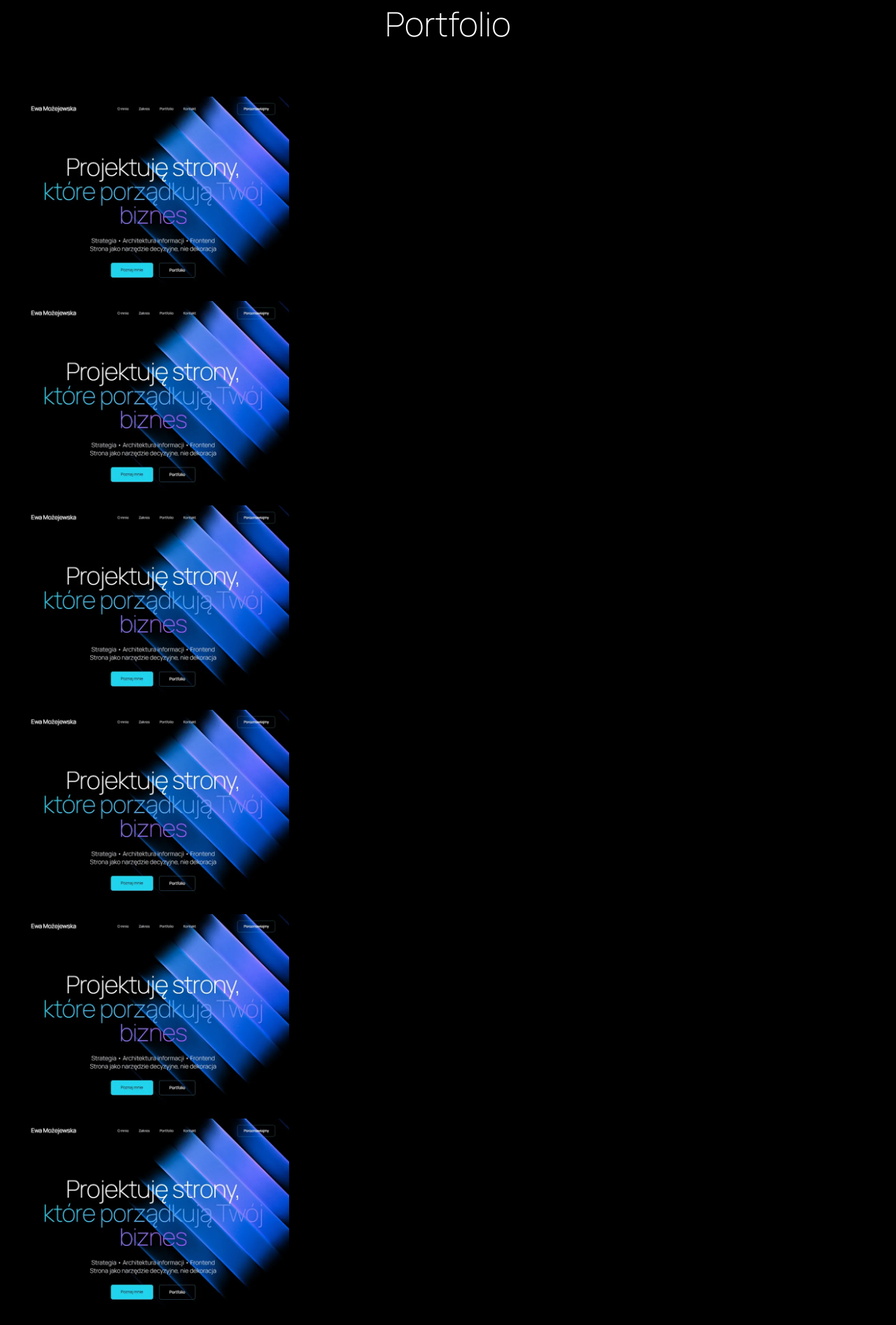
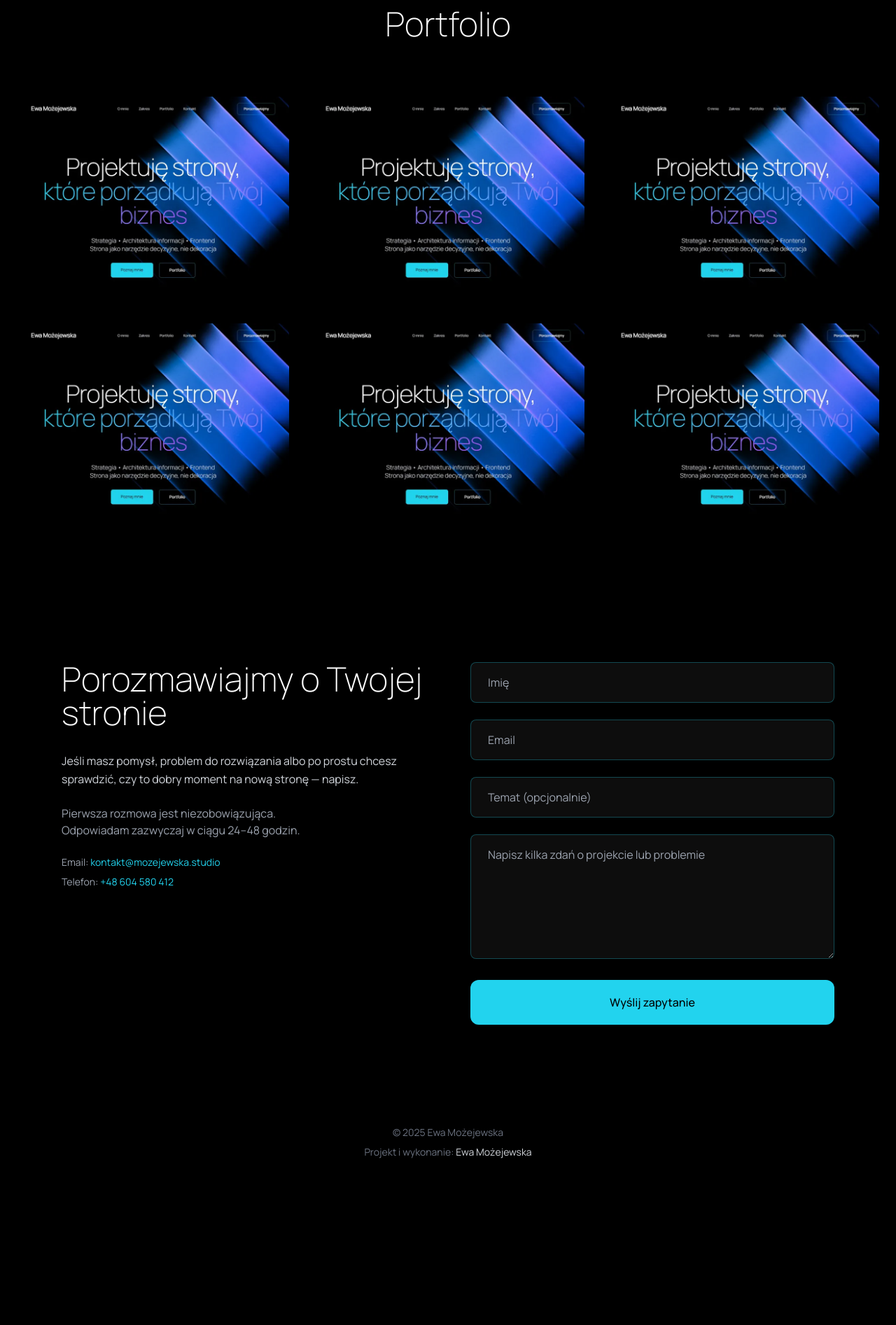
Before and after one commit to itdreamweb/MYSITE, a plain HTML site: page index.html in a window 1280 px wide. Shown: the part 2320-4213 px from the top of the page at 70% size. After the commit the page ends 4024 px from the top, so only its background shows below. Drawn offline with nearby package versions, Linux system fonts and the light colour scheme.

Commit message:
Update index.html

```diff
--- a/index.html
+++ b/index.html
@@ -203,46 +203,36 @@
     </p>
   </section>
 
-  <!-- PORTFOLIO -->
+    <!-- PORTFOLIO -->
   <section id="portfolio" class="container mx-auto px-6 py-24 relative z-10">
     <h2 class="text-4xl md:text-5xl font-extralight text-center mb-20">
       Portfolio
     </h2>
 
-    <div class="grid md:grid-cols-3 gap-8">
+    <!-- Pierwszy rząd – 3 zdjęcia obok siebie -->
+    <div class="grid md:grid-cols-3 gap-8 mb-8">
       <!-- ZDJĘCIA: 800x1000px | pion | max 200KB -->
       <div class="overflow-hidden rounded-2xl">
-        <img src="projekt-1.webp" alt="Projekt strony internetowej" class="w-full h-full object-cover hover:scale-110 transition">
+        <img src="projekt-1.webp" alt="Projekt strony internetowej 1" class="w-full h-full object-cover hover:scale-110 transition duration-500">
+      </div>
+      <div class="overflow-hidden rounded-2xl">
+        <img src="projekt-1.webp" alt="Projekt strony internetowej 2" class="w-full h-full object-cover hover:scale-110 transition duration-500">
+      </div>
+      <div class="overflow-hidden rounded-2xl">
+        <img src="projekt-1.webp" alt="Projekt strony internetowej 3" class="w-full h-full object-cover hover:scale-110 transition duration-500">
       </div>
     </div>
+
+    <!-- Drugi rząd – kolejne 3 zdjęcia obok siebie -->
     <div class="grid md:grid-cols-3 gap-8">
-      <!-- ZDJĘCIA: 800x1000px | pion | max 200KB -->
       <div class="overflow-hidden rounded-2xl">
-        <img src="projekt-1.webp" alt="Projekt strony internetowej" class="w-full h-full object-cover hover:scale-110 transition">
+        <img src="projekt-1.webp" alt="Projekt strony internetowej 4" class="w-full h-full object-cover hover:scale-110 transition duration-500">
       </div>
-    </div>
-    <div class="grid md:grid-cols-3 gap-8">
-      <!-- ZDJĘCIA: 800x1000px | pion | max 200KB -->
       <div class="overflow-hidden rounded-2xl">
-        <img src="projekt-1.webp" alt="Projekt strony internetowej" class="w-full h-full object-cover hover:scale-110 transition">
+        <img src="projekt-1.webp" alt="Projekt strony internetowej 5" class="w-full h-full object-cover hover:scale-110 transition duration-500">
       </div>
-    </div>
-    <div class="grid md:grid-cols-3 gap-8">
-      <!-- ZDJĘCIA: 800x1000px | pion | max 200KB -->
       <div class="overflow-hidden rounded-2xl">
-        <img src="projekt-1.webp" alt="Projekt strony internetowej" class="w-full h-full object-cover hover:scale-110 transition">
-      </div>
-    </div>
-    <div class="grid md:grid-cols-3 gap-8">
-      <!-- ZDJĘCIA: 800x1000px | pion | max 200KB -->
-      <div class="overflow-hidden rounded-2xl">
-        <img src="projekt-1.webp" alt="Projekt strony internetowej" class="w-full h-full object-cover hover:scale-110 transition">
-      </div>
-    </div>
-    <div class="grid md:grid-cols-3 gap-8">
-      <!-- ZDJĘCIA: 800x1000px | pion | max 200KB -->
-      <div class="overflow-hidden rounded-2xl">
-        <img src="projekt-1.webp" alt="Projekt strony internetowej" class="w-full h-full object-cover hover:scale-110 transition">
+        <img src="projekt-1.webp" alt="Projekt strony internetowej 6" class="w-full h-full object-cover hover:scale-110 transition duration-500">
       </div>
     </div>
   </section>
```
